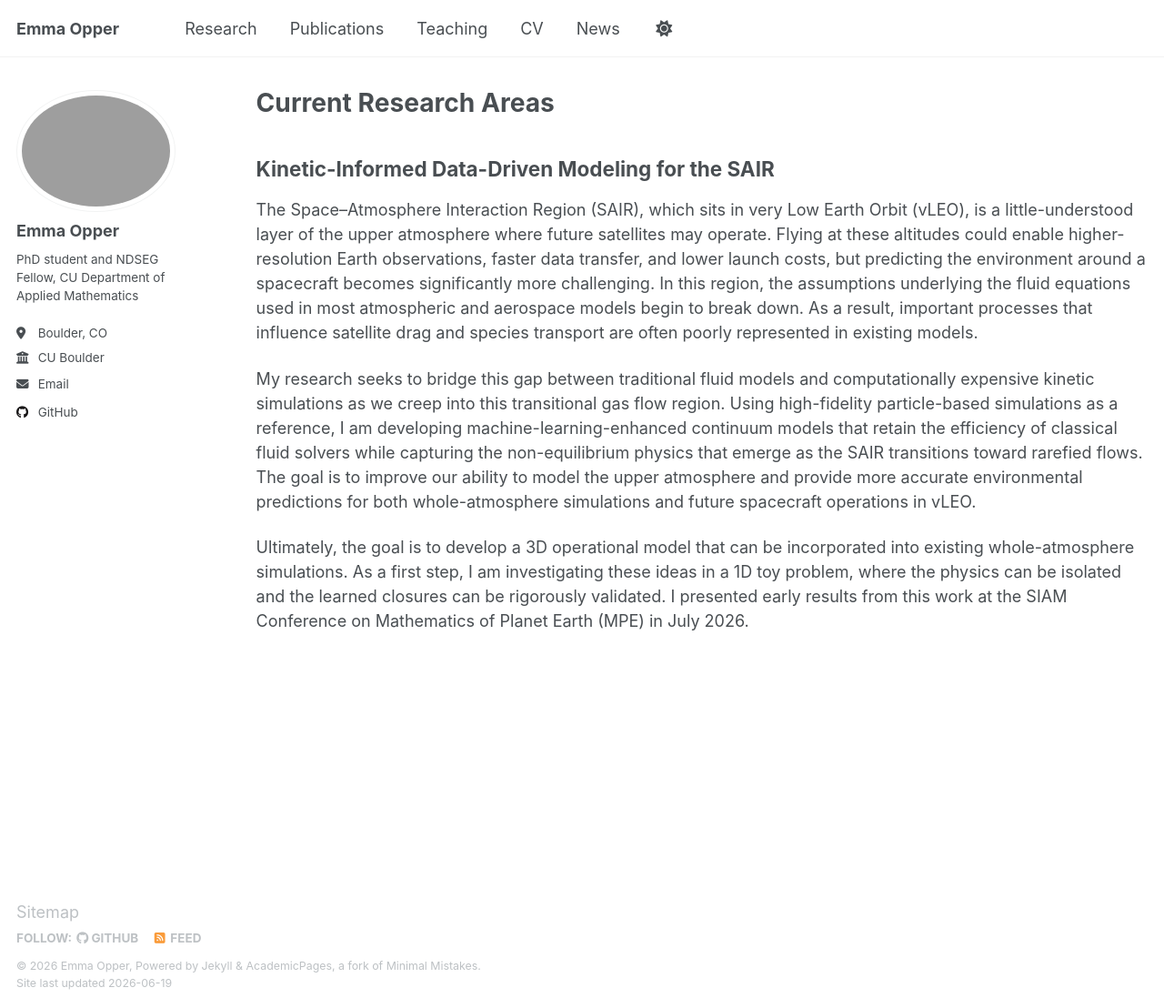
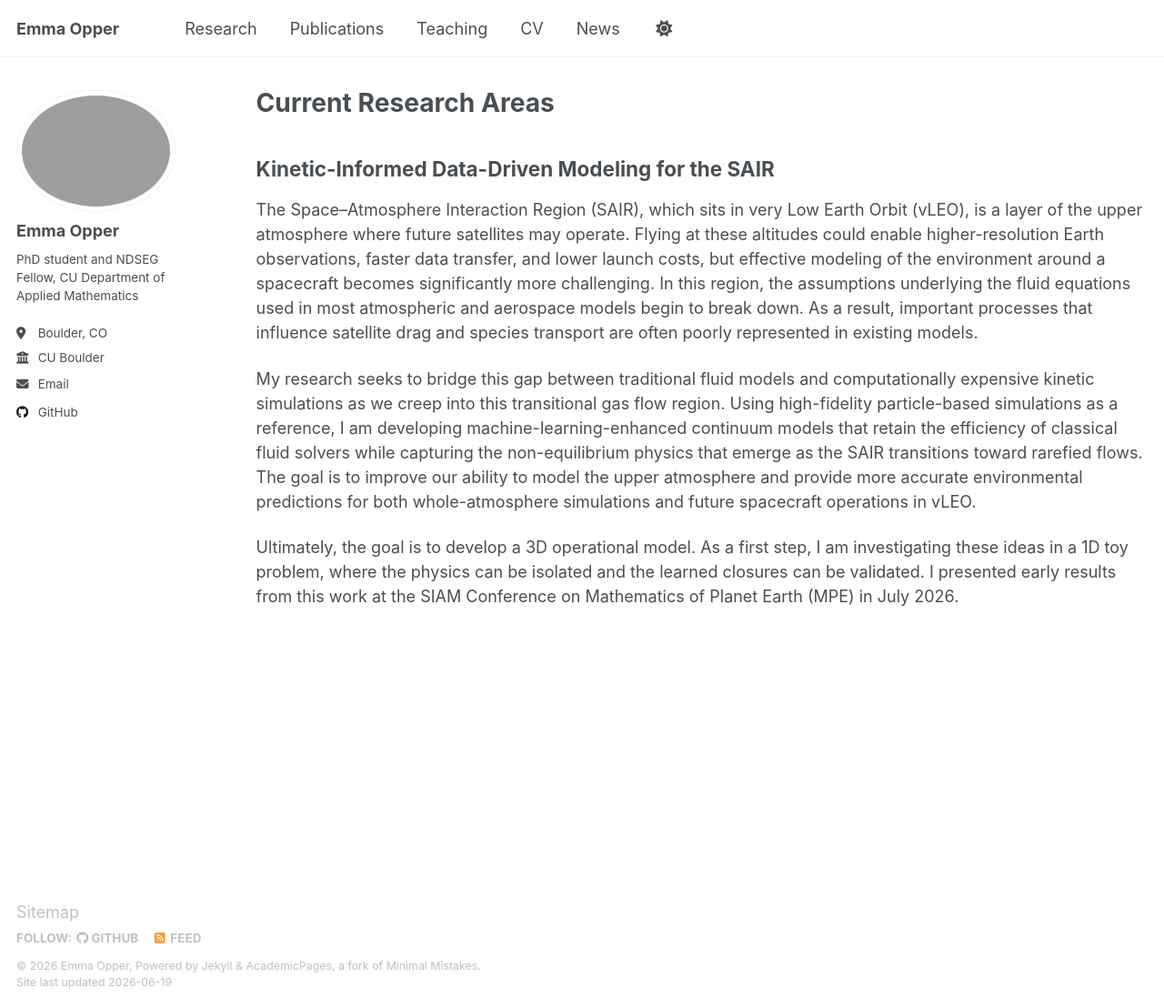
Before and after one commit to emmaopper/emmaopper.github.io, a Jekyll site: the page built from _pages/research.md, in a window 1280 px wide and 1108 px high. Shown: the whole window at 91% size. Built offline with Jekyll 4.4.1, drawn with Linux system fonts in a browser that asks for light colours.

Commit message:
Update research.md

```diff
--- a/_pages/research.md
+++ b/_pages/research.md
@@ -8,8 +8,8 @@ author_profile: true
 
 Kinetic-Informed Data-Driven Modeling for the SAIR
 --------------------------------------------------
-The Space–Atmosphere Interaction Region (SAIR), which sits in very Low Earth Orbit (vLEO), is a little-understood layer of the upper atmosphere where future satellites may operate. Flying at these altitudes could enable higher-resolution Earth observations, faster data transfer, and lower launch costs, but predicting the environment around a spacecraft becomes significantly more challenging. In this region, the assumptions underlying the fluid equations used in most atmospheric and aerospace models begin to break down. As a result, important processes that influence satellite drag and species transport are often poorly represented in existing models.
+The Space–Atmosphere Interaction Region (SAIR), which sits in very Low Earth Orbit (vLEO), is a layer of the upper atmosphere where future satellites may operate. Flying at these altitudes could enable higher-resolution Earth observations, faster data transfer, and lower launch costs, but effective modeling of the environment around a spacecraft becomes significantly more challenging. In this region, the assumptions underlying the fluid equations used in most atmospheric and aerospace models begin to break down. As a result, important processes that influence satellite drag and species transport are often poorly represented in existing models.
 
 My research seeks to bridge this gap between traditional fluid models and computationally expensive kinetic simulations as we creep into this transitional gas flow region. Using high-fidelity particle-based simulations as a reference, I am developing machine-learning-enhanced continuum models that retain the efficiency of classical fluid solvers while capturing the non-equilibrium physics that emerge as the SAIR transitions toward rarefied flows. The goal is to improve our ability to model the upper atmosphere and provide more accurate environmental predictions for both whole-atmosphere simulations and future spacecraft operations in vLEO.
 
-Ultimately, the goal is to develop a 3D operational model that can be incorporated into existing whole-atmosphere simulations. As a first step, I am investigating these ideas in a 1D toy problem, where the physics can be isolated and the learned closures can be rigorously validated. I presented early results from this work at the SIAM Conference on Mathematics of Planet Earth (MPE) in July 2026.
+Ultimately, the goal is to develop a 3D operational model. As a first step, I am investigating these ideas in a 1D toy problem, where the physics can be isolated and the learned closures can be validated. I presented early results from this work at the SIAM Conference on Mathematics of Planet Earth (MPE) in July 2026.
```
